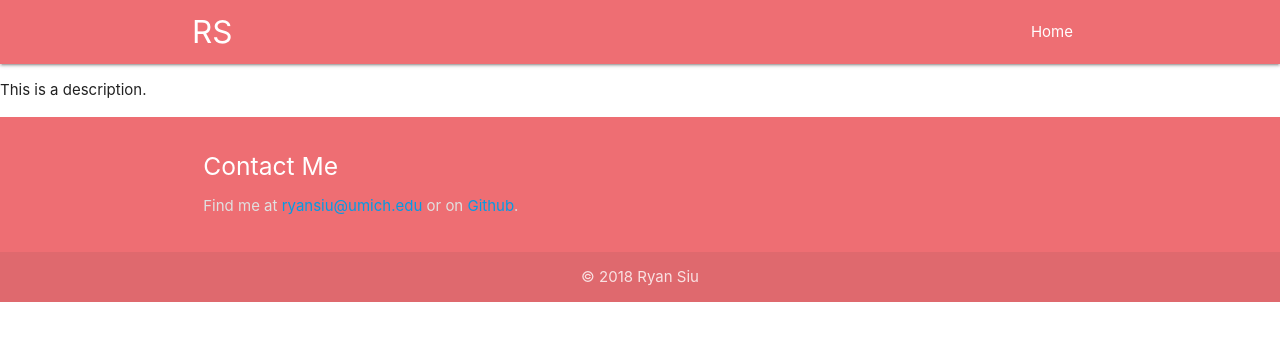
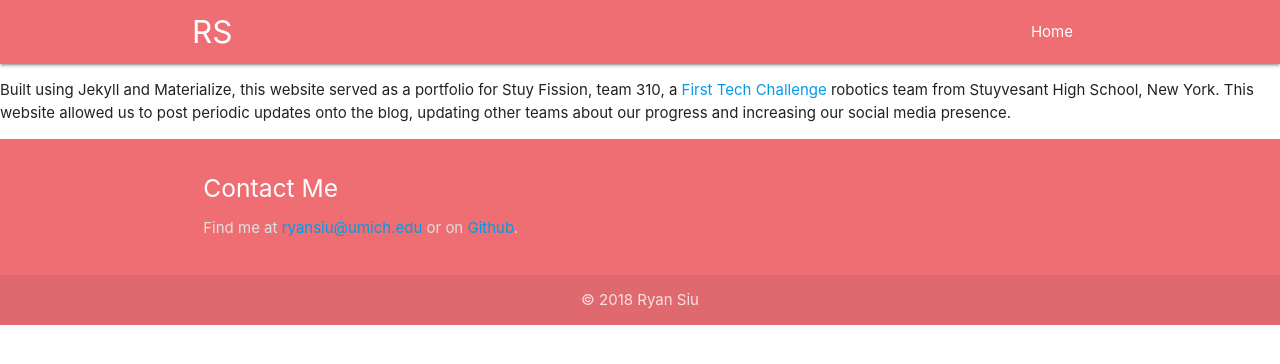
Before and after one commit to siuryan/siuryan.github.io, a Jekyll site: the page built from _posts/2018-07-31-test.md, in a window 1280 px wide. Shown: the top 364 px of the page. Built offline with Jekyll 4.4.1, drawn with Linux system fonts in a browser that asks for light colours; our own code applies the rules of GitHub Pages for plain Markdown files.

Commit message:
Add skill icons; edit styling; add some highlighted work

```diff
--- a/_config.yml
+++ b/_config.yml
@@ -1,6 +1,6 @@
 title: Ryan Siu
 email: ryansiu@umich.edu
-description: Software Developer @ University of Michigan
+description: Software Developer @ U of
 
 github: siuryan
 
--- a/_includes/post.html
+++ b/_includes/post.html
@@ -4,10 +4,10 @@
   </div>
   <div class="card-content">
     <span class="card-title activator grey-text text-darken-4">{{ post.title }}<i class="material-icons right">more_vert</i></span>
-    <p><a href="{{ post.link | external_url }}">SEE MORE</a></p>
+    <p><a href="{{ post.link | external_url }}">See More</a></p>
   </div>
   <div class="card-reveal">
-    <span class="card-title grey-text text-darken-4">Card Title<i class="material-icons right">close</i></span>
+    <span class="card-title grey-text text-darken-4">{{ post.title }}<i class="material-icons right">close</i></span>
     <p>{{ post.content }}</p>
   </div>
 </div>
--- a/_posts/2018-07-31-test.md
+++ b/_posts/2018-07-31-test.md
@@ -1,7 +1,7 @@
 ---
-title: "test"
-link: https://google.com
-thumbnail: ryan.jpg
+title: "Stuy Fission Website"
+link: https://github.com/fission310/fission310.github.io
+thumbnail: fission.jpg
 ---
 
-This is a description.
+Built using Jekyll and Materialize, this website served as a portfolio for Stuy Fission, team 310, a [First Tech Challenge](https://www.firstinspires.org/robotics/ftc) robotics team from Stuyvesant High School, New York. This website allowed us to post periodic updates onto the blog, updating other teams about our progress and increasing our social media presence.
```
Also changed, not shown: assets/css/home.css (+25 -2 lines), index.html (+17 -14 lines), assets/img/icons/android.png (added), assets/img/icons/css.png (added), assets/img/icons/git.png (added), assets/img/icons/html.png (added), assets/img/icons/java.png (added), assets/img/icons/jekyll.png (added), assets/img/icons/js.png (added), assets/img/icons/python.png (added), assets/img/icons/sql.png (added), assets/img/icons/ubuntu.png (added), assets/img/m.png, assets/img/thumbnails/fission.jpg (added).
